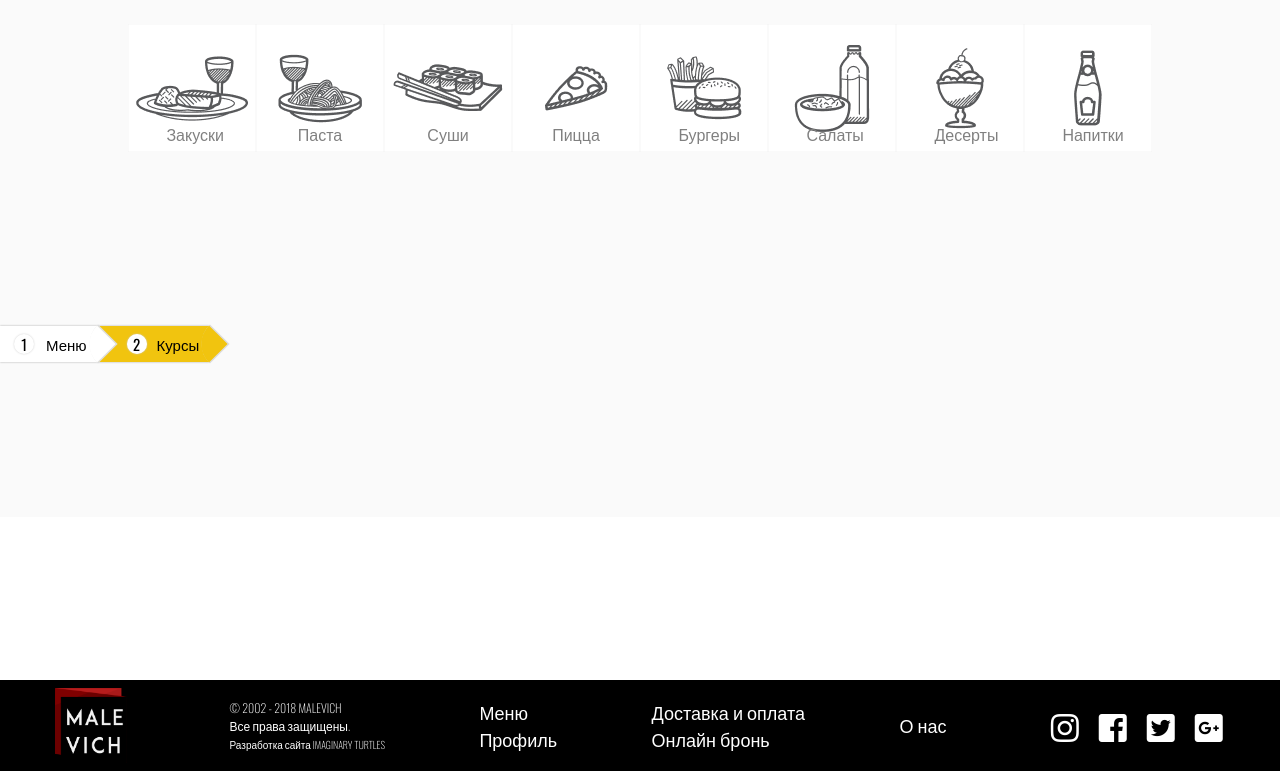
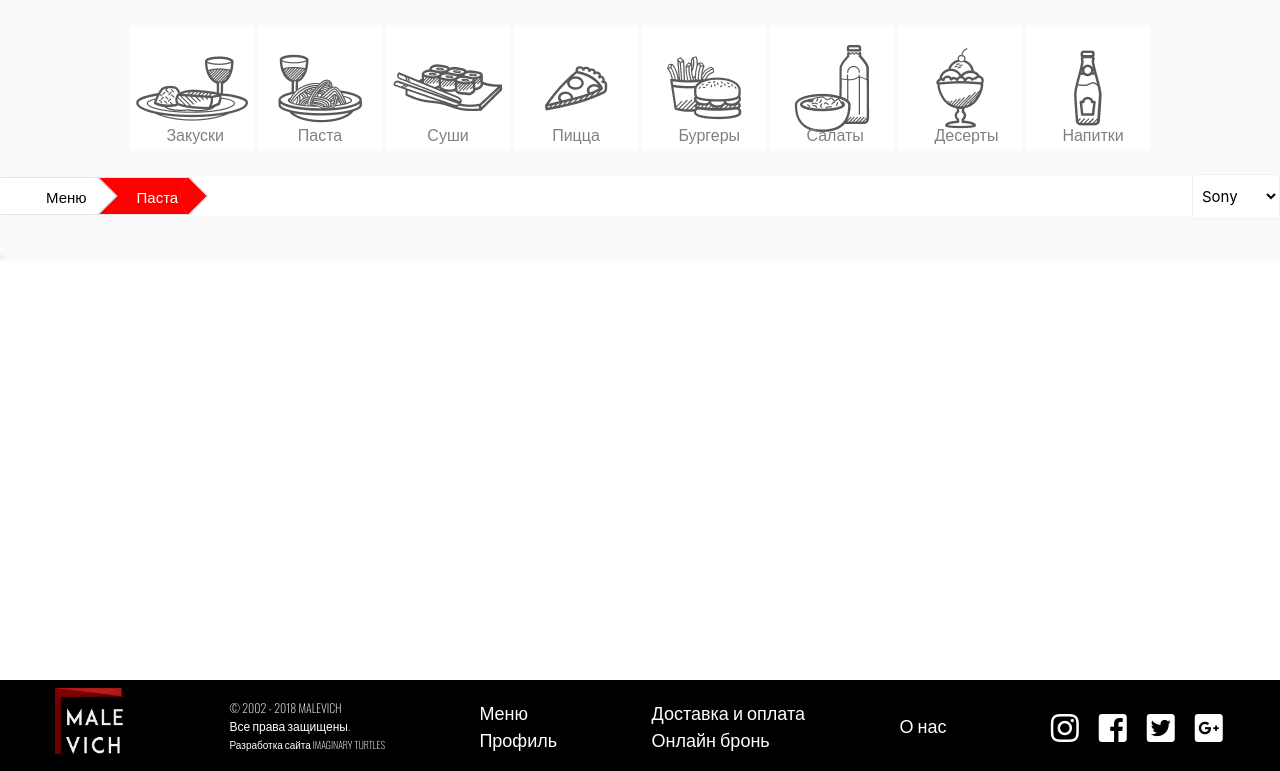
Before and after one commit to anastasiia-l/Project-Malevich-WebSite-, a PHP site: page /category.html in a window 1280 px wide. Shown: the part 218-989 px from the top of the page. Run offline with PHP 8.4, Linux system fonts and the light colour scheme; some libraries are stand-ins or nearby versions.

Commit message:
Fix category bar

```diff
--- a/category.html
+++ b/category.html
@@ -164,10 +164,26 @@
 			<div class="category-bar">
 				 <div class="breadcrumbs">
             		<a href="#">Меню</a>
-            		<a class="active" href="#">Курсы</a>
+            		<a class="active" href="#">Паста</a>
        			</div>
 
+       				<select>
+<option value="Sony">Sony</option>
+<option value="Toshiba">Toshiba</option>
+<option value="Acer">Acer</option>
+<option value="Asus">Asus</option>
+</select>
+
 			</div>
+			<div class="dish-list">
+				<div class="dish-card">
+					<img src="">
+					<p class="dish-title"></p>
+					<p class="dish-description"></p>
+					<button></button>
+				</div>
+			</div>
+
 		</div>
 	</div>
 
--- a/css/category.css
+++ b/css/category.css
@@ -10,7 +10,7 @@
 .breadcrumbs a {
     position: relative;
     float: left;
-    padding-left: 60px;
+    padding-left: 40px;
     padding-right: 10px;
     text-decoration: none;
     line-height: 36px;
@@ -38,25 +38,26 @@
 .breadcrumbs a:hover::after,
 .breadcrumbs a.active,
 .breadcrumbs a.active::after{
-    background: #f1c40f;
+    background: red;
+    color: white;
 }
 
-.breadcrumbs a::before {
-    content: counter(flag);
-    counter-increment: flag;
-    position: absolute;
-    top: 8px;
-    left: 30px;
-    line-height: 20px;
-    box-shadow: 0 0 2px #ccc;
-    width: 20px; background-color: white;
-    border-radius: 50%;
-}
+
 
 .breadcrumbs a:first-child {
     padding-left: 46px;
 }
 
-.breadcrumbs a:first-child::before {
-    left: 14px;
+
+.category-bar {
+    background-color: #ffffff;
+  display: flex;
+  flex-direction: row;
+  align-items: center;
+  justify-content: space-between;
+  height: 40px;
 }
+select {
+    display: block !important;
+    width: auto !important;
+}
```
